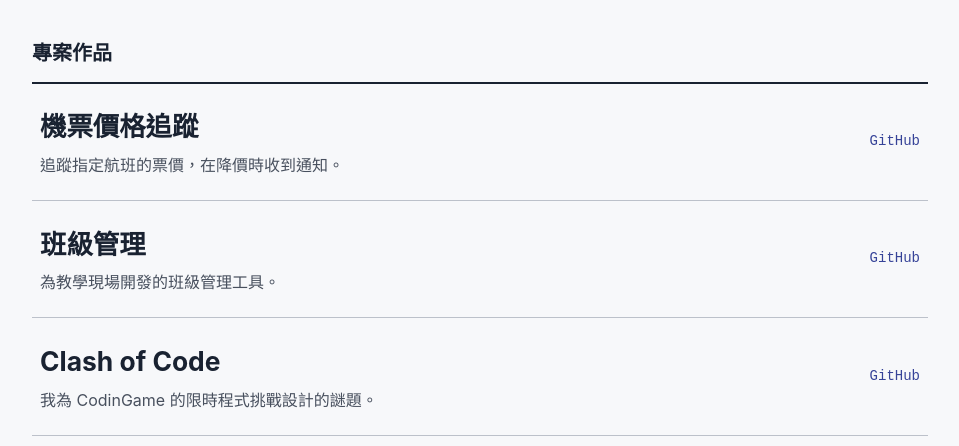
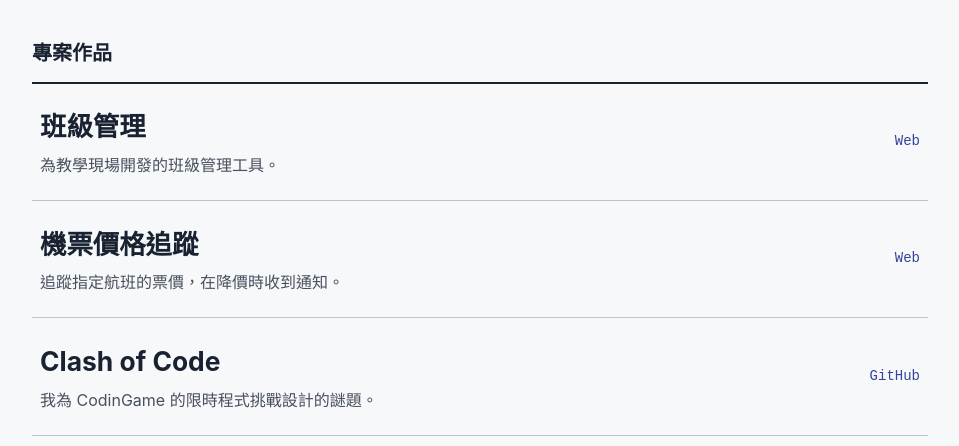
Before and after one commit to CY-Marowak/CY-Marowak.github.io, a plain HTML site: page index.html in a window 1280 px wide. Shown: the part 404-850 px from the top of the page, without its empty margins (160-1119 px from the left). Drawn offline with Linux system fonts and the light colour scheme.

Commit message:
Add files via upload

```diff
--- a/index.html
+++ b/index.html
@@ -31,8 +31,8 @@
     <section aria-labelledby="projects">
       <h2 id="projects">專案作品</h2>
       <ul>
-        <li><a href="https://github.com/CY-Marowak/FlightTicketProject"><span><strong>機票價格追蹤</strong><small>追蹤指定航班的票價，在降價時收到通知。</small></span><span class="source">GitHub</span></a></li>
-        <li><a href="https://github.com/CY-Marowak/ClassManagement"><span><strong>班級管理</strong><small>為教學現場開發的班級管理工具。</small></span><span class="source">GitHub</span></a></li>
+        <li><a href="https://class-management-5v40.onrender.com"><span><strong>班級管理</strong><small>為教學現場開發的班級管理工具。</small></span><span class="source">Web</span></a></li>
+        <li><a href="https://flightticketwebproject.onrender.com"><span><strong>機票價格追蹤</strong><small>追蹤指定航班的票價，在降價時收到通知。</small></span><span class="source">Web</span></a></li>
         <li><a href="https://github.com/CY-Marowak/Clash-of-Code"><span><strong>Clash of Code</strong><small>我為 CodinGame 的限時程式挑戰設計的謎題。</small></span><span class="source">GitHub</span></a></li>
       </ul>
     </section>
```
